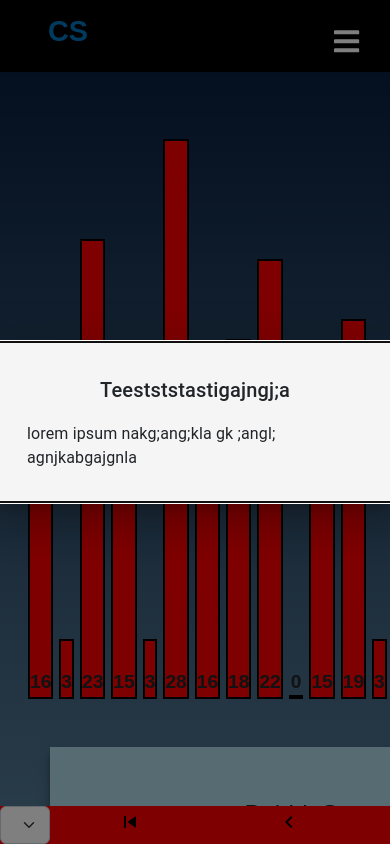
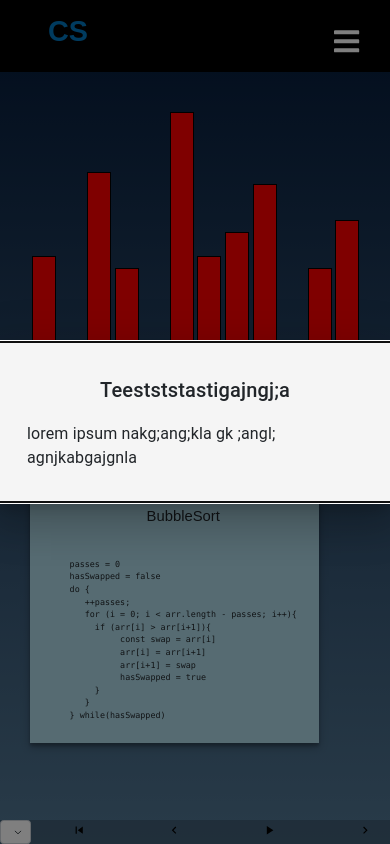
Before and after one commit to Elim-J/capstone-project, a React (Create React App) app: page /sorting in a window 390 px wide. Built offline with nearby package versions, Linux system fonts and the light colour scheme; a web font is replaced by a local one.

Commit message:
More responsiveness to work on iphones,ipads
fixed code-wrapper responsiveness issues and padding for both graph and codewrapper
Overflow for action bar also should work on other devices

Need to fix action bar spacing with buttons, bg-color.

```diff
--- a/src/css/Grid.css
+++ b/src/css/Grid.css
@@ -31,7 +31,6 @@
 @media screen and (max-width: 1618px) {
     .actionbar{
         /* sorting actionbar make the buttons into a sidebar like button */
-        background-color: red;
         justify-content:flex-start;
         overflow: auto;
     }
--- a/src/css/Sorting.css
+++ b/src/css/Sorting.css
@@ -115,17 +115,33 @@
         left: 0;
     }
 }
-@media screen and (max-width: 768px) {
+@media screen and (max-width: 767px) {
 
     /* code display box needs to be under the .sorting-content */
     .code-wrapper {
-        margin: 25px 50px;
         position: absolute;
         height: fit-content;
         top: 650px;
         right: auto;
-        bottom: 90px;
         left: 0;
     }
 
+    .graph-wrapper{
+        justify-content: flex-start;
+        overflow: visible;
+        margin-left: auto;
+        padding-left: 50px;
+        padding-right: 50px;
+    }
+    .sorting-content
+    {
+        justify-content: flex-start;
+        overflow: visible;
+
+    }
+    .sort-wrapper{
+        padding-bottom: 500px;
+        zoom: 60%;
+    }
+
 }
```
